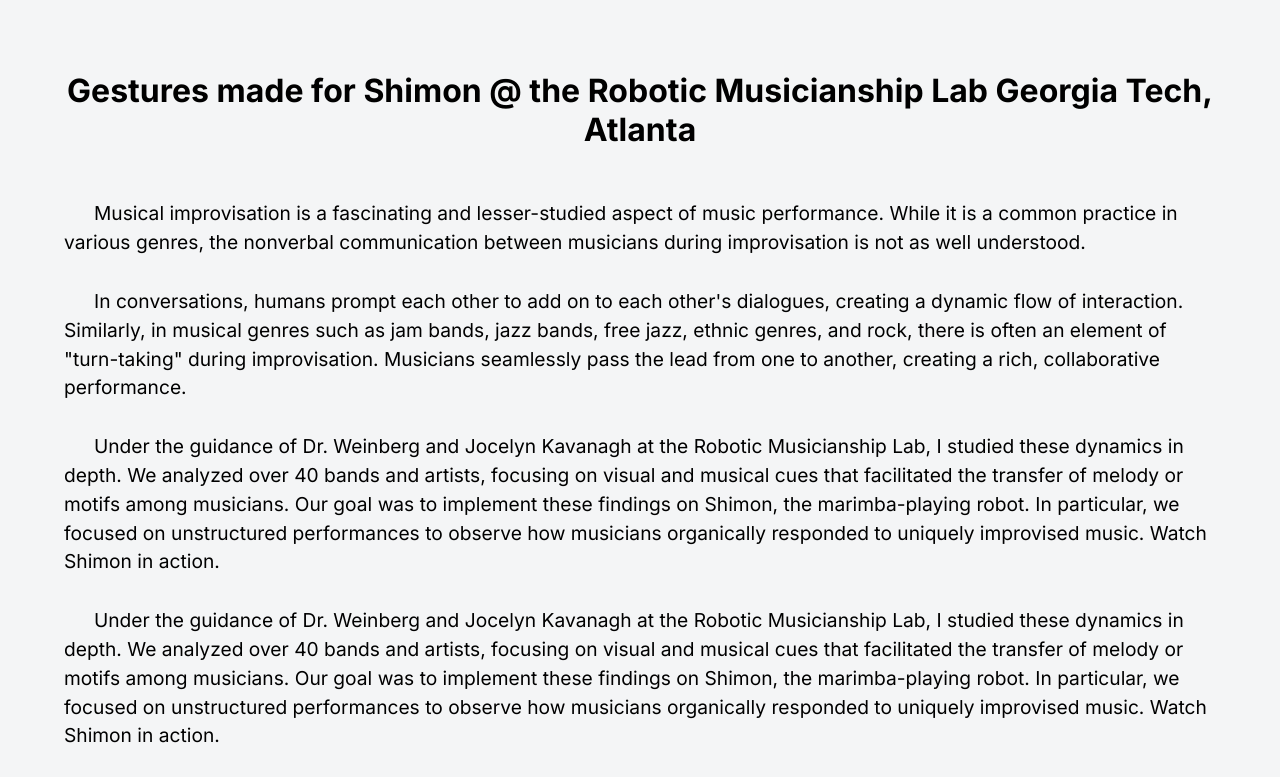
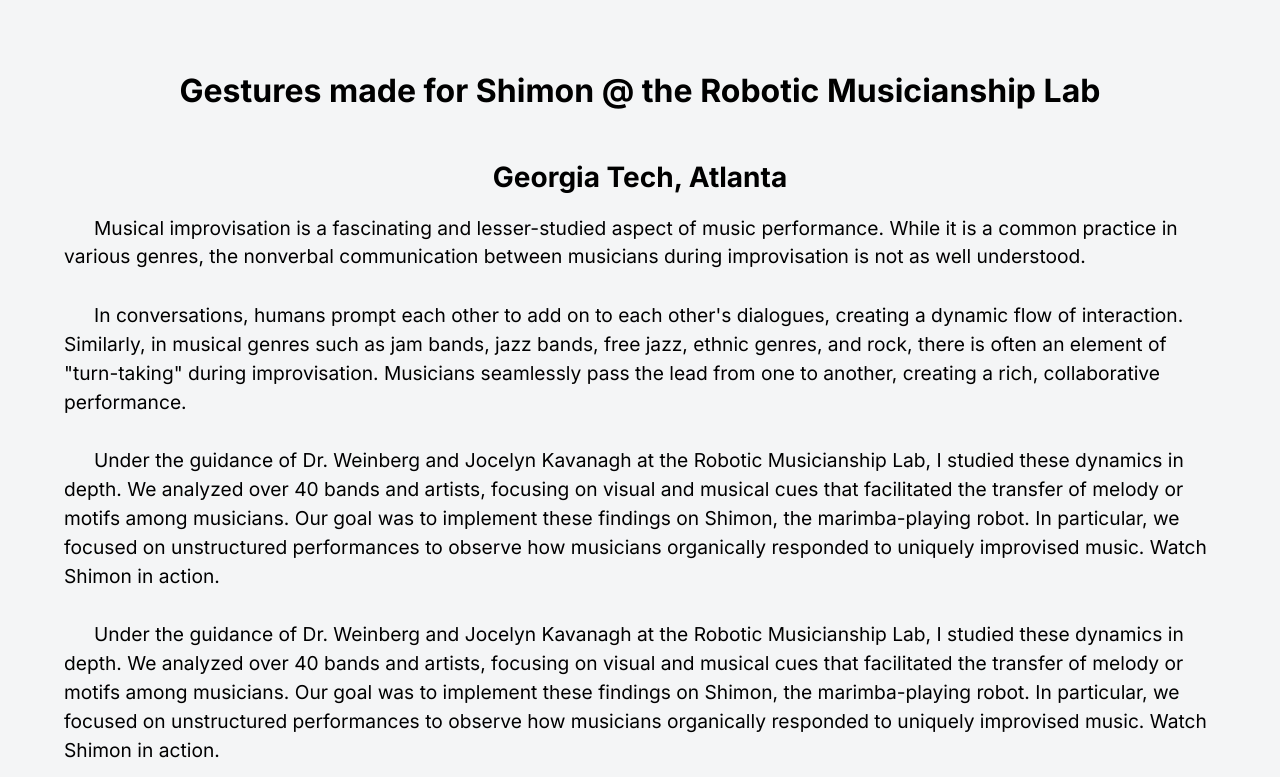
Before and after one commit to avmadhwesh/robotic-gestures, a plain HTML site: page index.html in a window 1280 px wide. Shown: the top 777 px of the page. Drawn offline with Linux system fonts and the light colour scheme.

Commit message:
Editing captions

```diff
--- a/index.html
+++ b/index.html
@@ -10,7 +10,8 @@
 <body>
     <div class="container">
         <h1>Gestures made for Shimon @ the Robotic Musicianship Lab
-            Georgia Tech, Atlanta</h1>
+        <h2>Georgia Tech, Atlanta</h2>
+    </h1>
         <p>Musical improvisation is a fascinating and lesser-studied aspect of music performance. While it is a common practice in various genres, the nonverbal communication between musicians during improvisation is not as well understood.</p>
         <p>In conversations, humans prompt each other to add on to each other's dialogues, creating a dynamic flow of interaction. Similarly, in musical genres such as jam bands, jazz bands, free jazz, ethnic genres, and rock, there is often an element of "turn-taking" during improvisation. Musicians seamlessly pass the lead from one to another, creating a rich, collaborative performance.</p>
         <p>Under the guidance of Dr. Weinberg and Jocelyn Kavanagh at the Robotic Musicianship Lab, I studied these dynamics in depth. We analyzed over 40 bands and artists, focusing on visual and musical cues that facilitated the transfer of melody or motifs among musicians. Our goal was to implement these findings on Shimon, the marimba-playing robot. In particular, we focused on unstructured performances to observe how musicians organically responded to uniquely improvised music. Watch Shimon in action.</p>
--- a/styles.css
+++ b/styles.css
@@ -16,6 +16,12 @@ body {
 h1 {
     font-size: 2em;
     margin-bottom: 50px;
+}
+
+h2 {
+    font-size: 1.75em;
+    margin-top: 10px;
+    margin-bottom:10px;
 }
 
 p {
@@ -56,3 +62,9 @@ cap {
     opacity: 1;
     transform: translateY(0);
 }
+
+.video-container p {
+    text-align: center;
+    margin-top: 10px;
+    font-size: 1em;
+}
```
